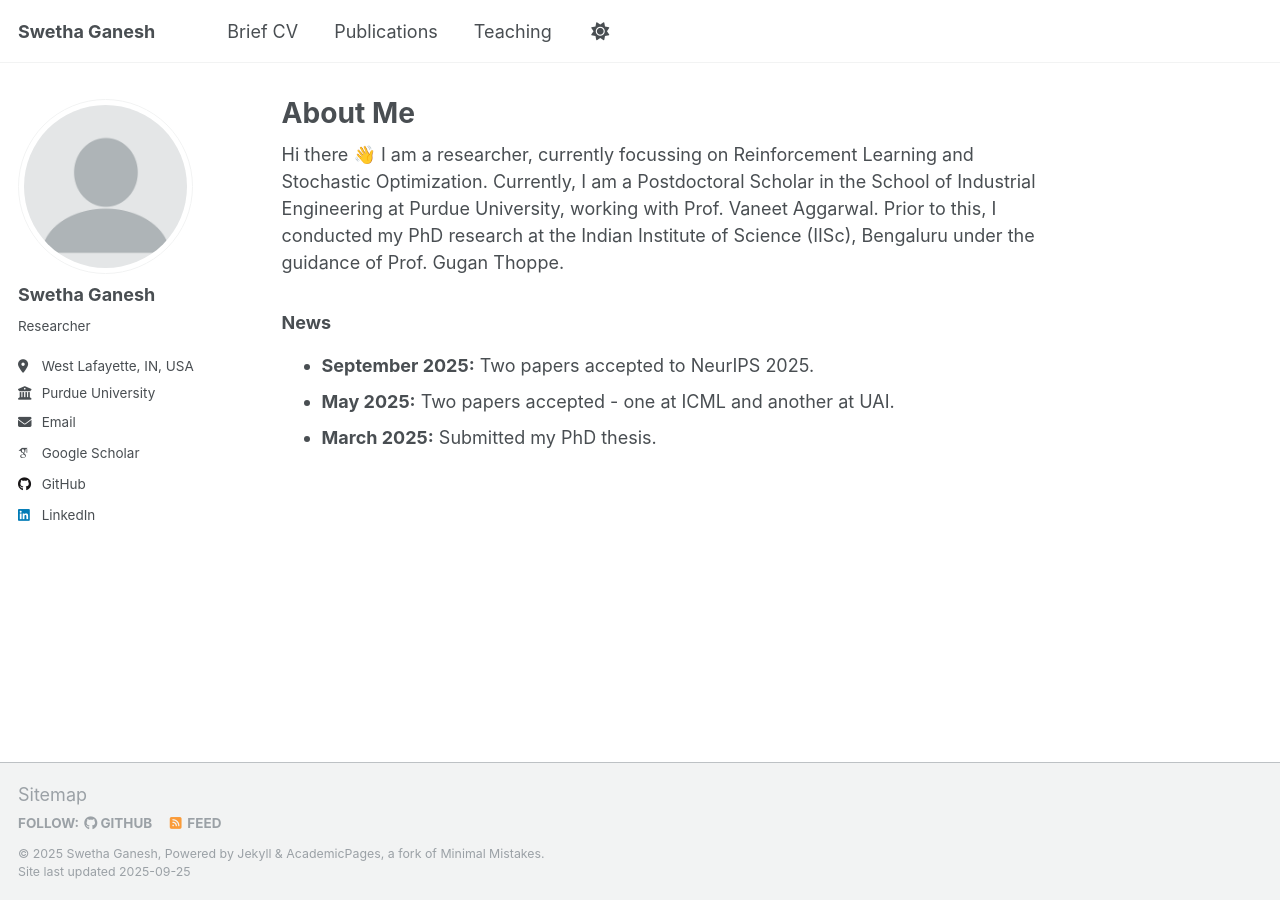
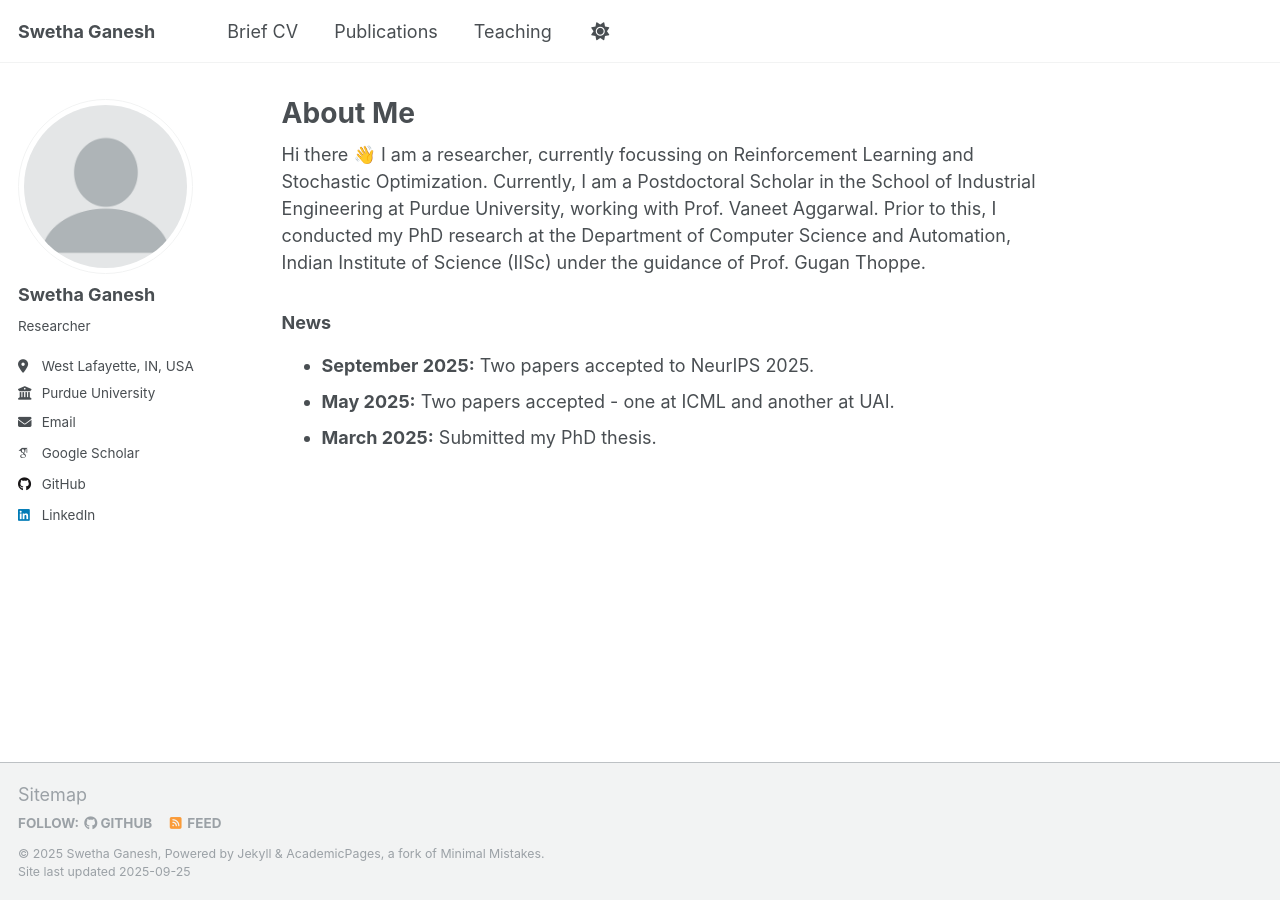
Before and after one commit to swethaganesh17/swethaganesh17.github.io, a Jekyll site: the page built from _pages/about.md, in a window 1280 px wide. Built offline with Jekyll 4.4.1, drawn with Linux system fonts in a browser that asks for light colours; some web fonts are replaced; a script that is not in the unit is left out.

Commit message:
Update about.md

```diff
--- a/_pages/about.md
+++ b/_pages/about.md
@@ -7,7 +7,7 @@ redirect_from:
   - /about.html
 ---
 
-Hi there 👋 I am a researcher, currently focussing on Reinforcement Learning and Stochastic Optimization. Currently, I am a Postdoctoral Scholar in the School of Industrial Engineering at Purdue University, working with Prof. Vaneet Aggarwal. Prior to this, I conducted my PhD research at the Indian Institute of Science (IISc), Bengaluru under the guidance of Prof. Gugan Thoppe.
+Hi there 👋 I am a researcher, currently focussing on Reinforcement Learning and Stochastic Optimization. Currently, I am a Postdoctoral Scholar in the School of Industrial Engineering at Purdue University, working with Prof. Vaneet Aggarwal. Prior to this, I conducted my PhD research at the Department of Computer Science and Automation, Indian Institute of Science (IISc) under the guidance of Prof. Gugan Thoppe.
 
 ### News
 
```
